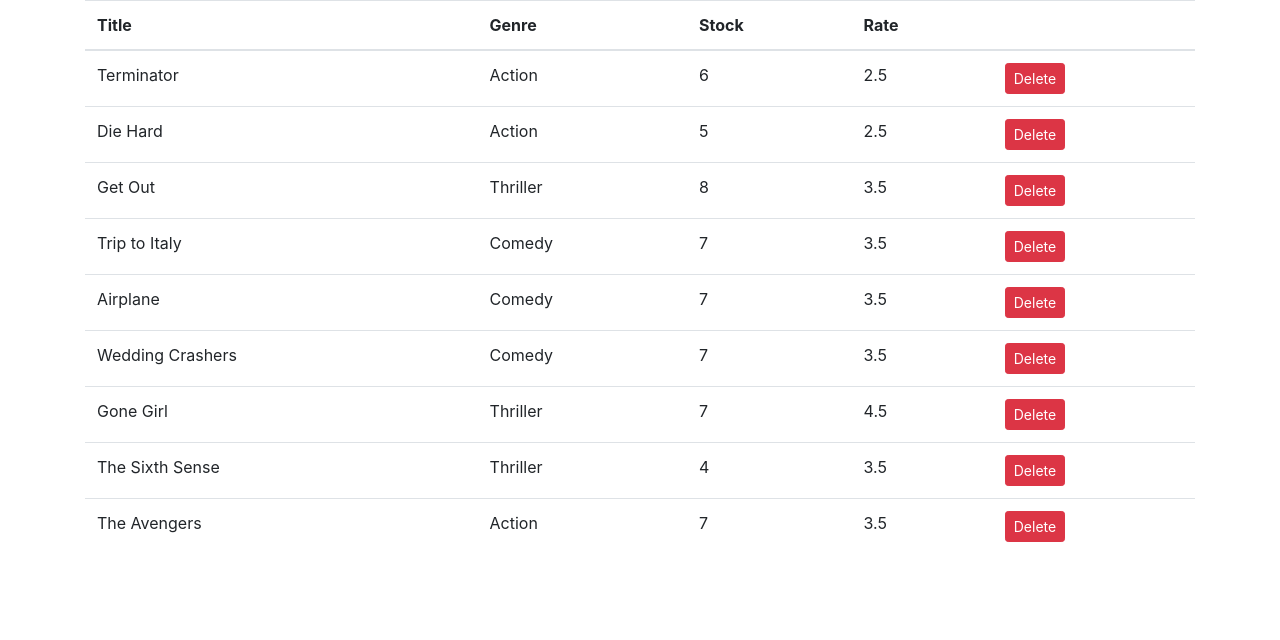
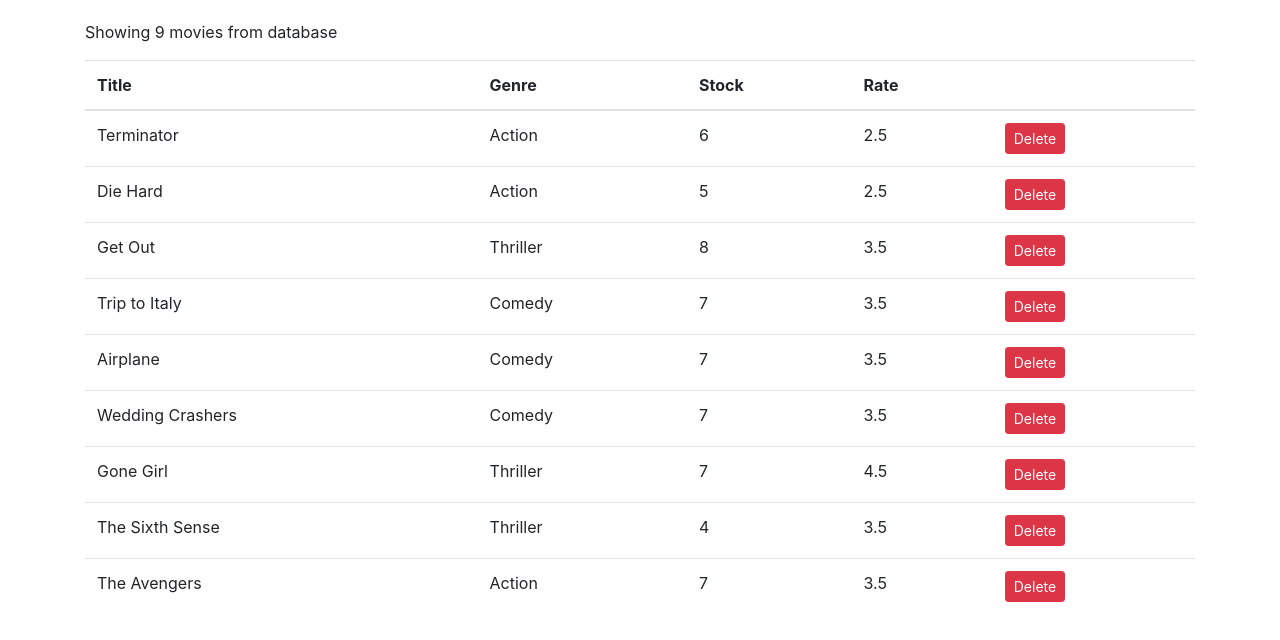
Before and after one commit to Skipp-it/50_vidly, a React (Create React App) app: page / in a window 1280 px wide. Shown: the top 640 px of the page. Built offline with nearby package versions, Linux system fonts and the light colour scheme.

Commit message:
padding added

```diff
--- a/src/components/movies.jsx
+++ b/src/components/movies.jsx
@@ -13,7 +13,16 @@
     }
 
     render () {
-    return <table className="table">
+const {length : count} = this.state.movies;
+
+        if (count === 0){
+            return <p>There are no movies in database.</p>
+        }
+
+    return (
+    <React.Fragment>
+    <p>Showing {count} movies from database</p>
+        <table className="table">
             <thead>
                 <tr>
                     <th>Title</th>
@@ -32,12 +41,13 @@
                     <td>{movie.dailyRentalRate}</td>
                     <td><button className="btn btn-danger btn-sm" onClick={()=>this.handleDelete(movie)} >Delete</button>
                     </td>
-
                 </tr>
                 )}
             </tbody>
         </table>
-    };
+    </React.Fragment>
+    )};
+
 
 
 
--- a/src/index.css
+++ b/src/index.css
@@ -1,5 +1,6 @@
 body {
   margin: 0;
+  padding: 20px 0 0 0;
   font-family: -apple-system, BlinkMacSystemFont, 'Segoe UI', 'Roboto', 'Oxygen',
     'Ubuntu', 'Cantarell', 'Fira Sans', 'Droid Sans', 'Helvetica Neue',
     sans-serif;
```
Lines whose indentation alone changed are shown as unchanged.
